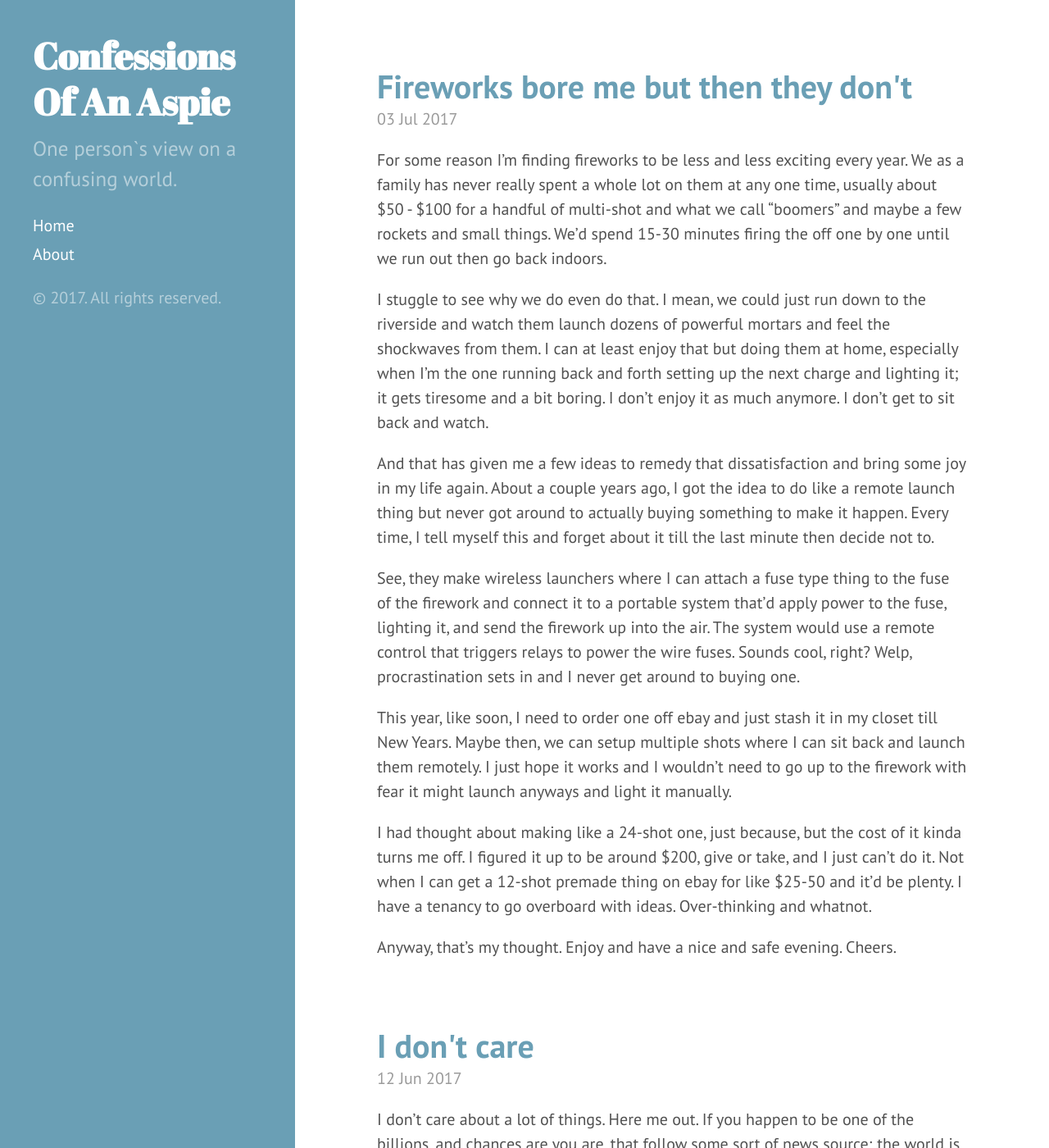
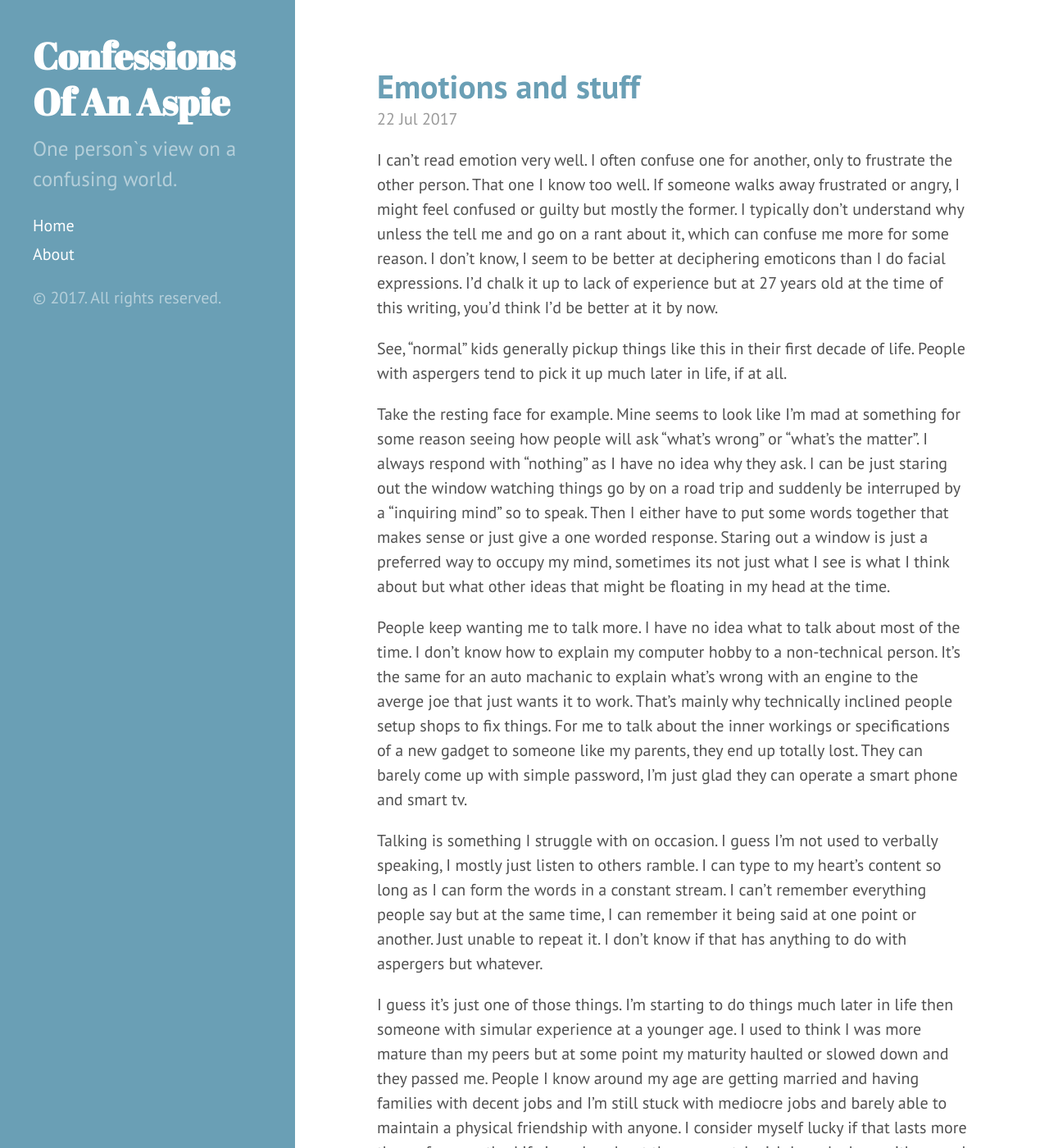
Before and after one commit to jms1989/confessionsofanaspie, a Jekyll site: the page built from index.html, in a window 1280 px wide and 1400 px high. Shown: the whole window at 82% size. Built offline with Jekyll 4.4.1, drawn with Linux system fonts in a browser that asks for light colours; the list of posts is cut into pages by our own code; comment, search, counter and statistics services are not loaded; some of the changed text lies outside the part shown.

Commit message:
emotions and stuff

```diff
--- /dev/null
+++ b/_posts/2017-07-22-emotions-and-stuff.md
@@ -0,0 +1,19 @@
+---
+layout: post
+title: Emotions and stuff
+comments: true
+---
+
+I can't read emotion very well. I often confuse one for another, only to frustrate the other person. That one I know too well. If someone walks away frustrated or angry, I might feel confused or guilty but mostly the former. I typically don't understand why unless the tell me and go on a rant about it, which can confuse me more for some reason. I don't know, I seem to be better at deciphering emoticons than I do facial expressions. I'd chalk it up to lack of experience but at 27 years old at the time of this writing, you'd think I'd be better at it by now.
+
+See, "normal" kids generally pickup things like this in their first decade of life. People with aspergers tend to pick it up much later in life, if at all.
+
+Take the resting face for example. Mine seems to look like I'm mad at something for some reason seeing how people will ask "what's wrong" or "what's the matter".  I always respond with "nothing" as I have no idea why they ask. I can be just staring out the window watching things go by on a road trip and suddenly be interruped by a "inquiring mind" so to speak. Then I either have to put some words together that makes sense or just give a one worded response. Staring out a window is just a preferred way to occupy my mind, sometimes its not just what I see is what I think about but what other ideas that might be floating in my head at the time.
+
+People keep wanting me to talk more. I have no idea what to talk about most of the time. I don't know how to explain my computer hobby to a non-technical person. It's the same for an auto machanic to explain what's wrong with an engine to the averge joe that just wants it to work. That's mainly why technically inclined people setup shops to fix things. For me to talk about the inner workings or specifications of a new gadget to someone like my parents, they end up totally lost. They can barely come up with simple password, I'm just glad they can operate a smart phone and smart tv.
+
+Talking is something I struggle with on occasion. I guess I'm not used to verbally speaking, I mostly just listen to others ramble. I can type to my heart's content so long as I can form the words in a constant stream. I can't remember everything people say but at the same time, I can remember it being said at one point or another. Just unable to repeat it. I don't know if that has anything  to do with aspergers but whatever.
+
+I guess it's just one of those things. I'm starting to do things much later in life then someone with simular experience at a younger age. I used to think I was more mature than my peers but at some point my maturity haulted or slowed down and they passed me. People I know around my age are getting married and having families with decent jobs and I'm still stuck with mediocre jobs and barely able to maintain a physical friendship with anyone. I consider myself lucky if that lasts more than a few months. Life is real sucky at the moment. I wish I can luck up with a good computer job not centered around random tech support. Office support sounds somewhat apealing right now.
+
+Anyway, enough rambling. Untill next time...
--- a/about.md
+++ b/about.md
@@ -7,4 +7,6 @@
   Greatings!
 </p>
 
+If you are reading this, you are probably thinking... I don't know what you are thinking, I can't read minds and that could be partly of what this site is about. This site is about a guy who is simply confused by the way the world thinks and acts. A guy who misses all the general social cues, only to realize them after the fact when the situation is over and done.
+
 Thanks for reading!
```
